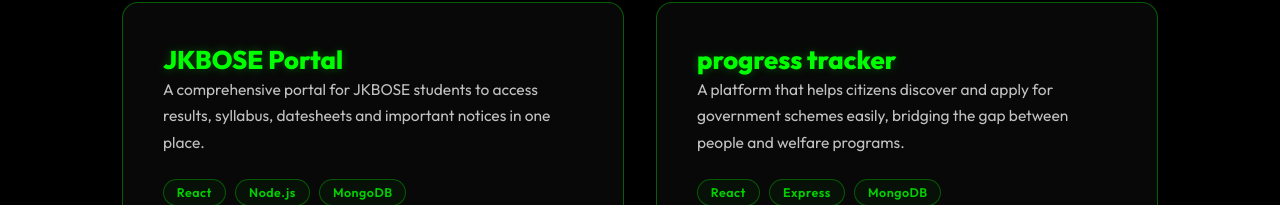
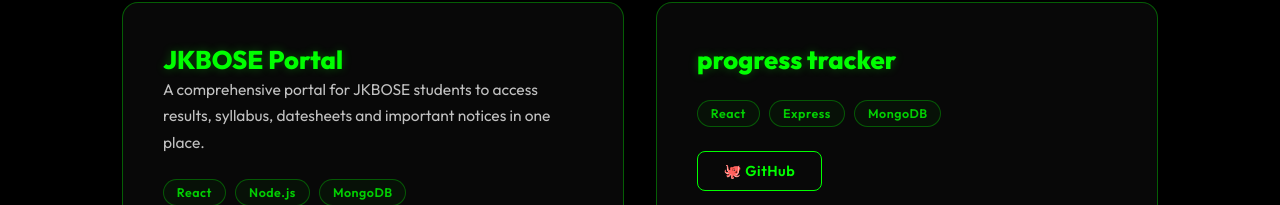
Before and after one commit to Akhilsharma18/akhil-website, a React (Vite) app in the folder client/: page /projects in a window 1280 px wide. Shown: the part 199-404 px from the top of the page. Built offline with nearby package versions, Linux system fonts and the light colour scheme; no server answers.

Commit message:
Clear description for progress tracker project
Removed the description for the 'progress tracker' project.

```diff
--- a/client/src/pages/Projects.jsx
+++ b/client/src/pages/Projects.jsx
@@ -20,7 +20,7 @@
   },
   {
     title: 'progress tracker',
-    description: 'A platform that helps citizens discover and apply for government schemes easily, bridging the gap between people and welfare programs.',
+    description: '',
     live: '',
     tags: ['React', 'Express', 'MongoDB'],
   },
```
